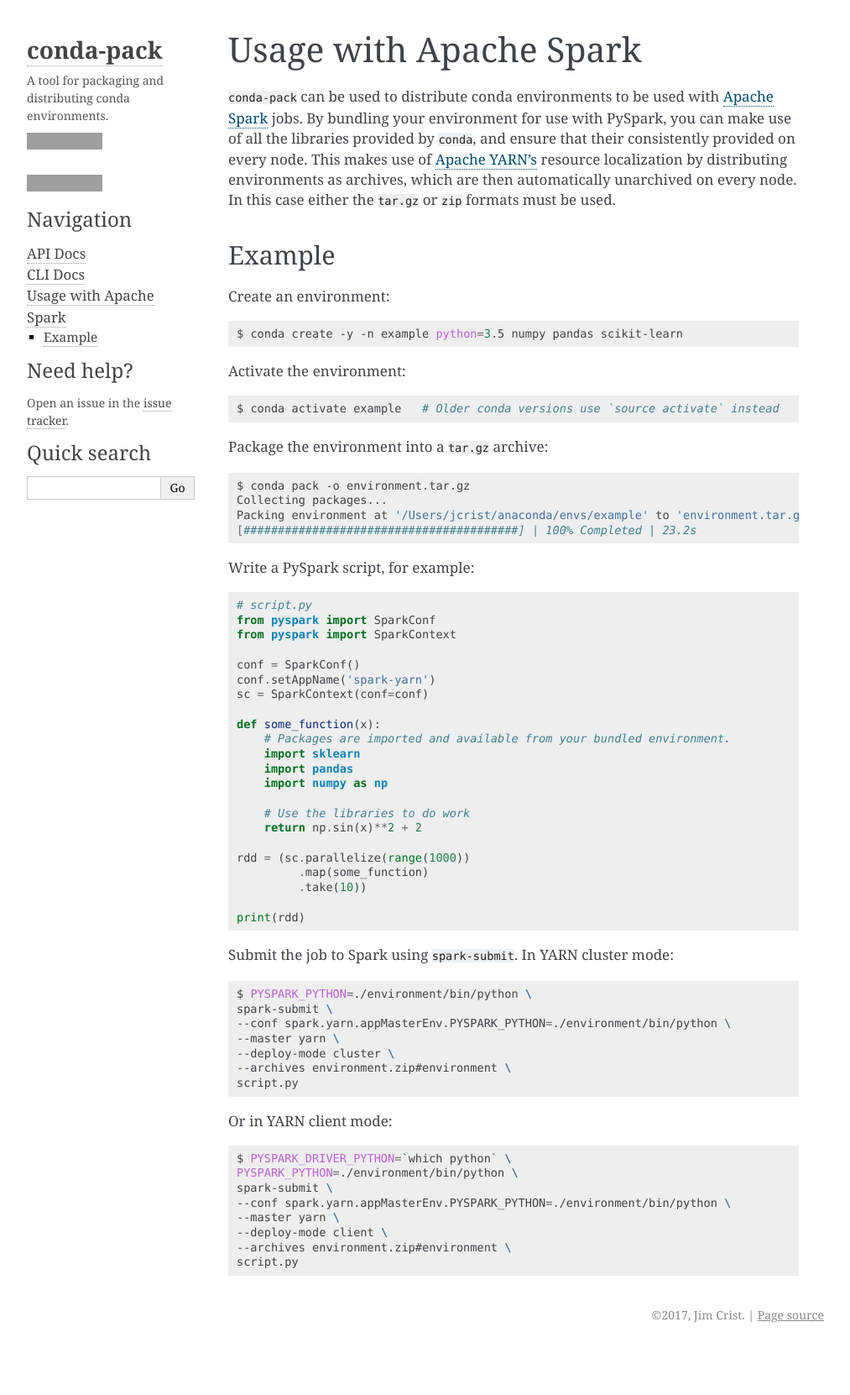
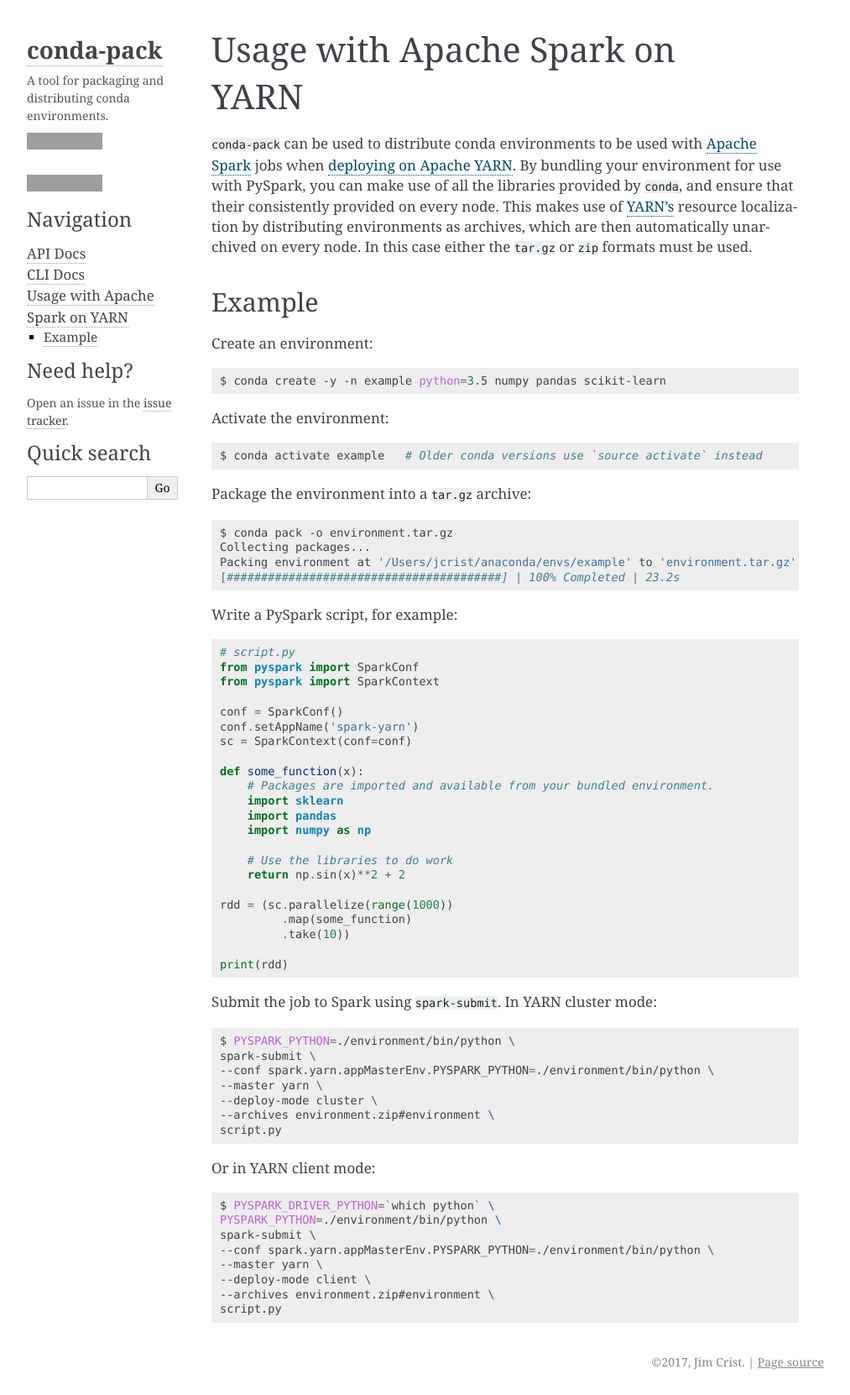
Before and after one commit to conda/conda-pack, a Sphinx documentation site: the page built from docs/source/spark.rst, in a window 1280 px wide. Shown: the whole page at 84% size, without its empty margins (138-1151 px from the left). Built offline with Sphinx 7.4.7, drawn with Linux system fonts in a browser that asks for light colours; before the commit the page ends 1605 px from its top, so only the background shows below that; grey boxes are pictures that could not be loaded.

Commit message:
A few edits

```diff
--- a/docs/source/conf.py
+++ b/docs/source/conf.py
@@ -34,7 +34,7 @@
     'travis_button': True,
     'show_powered_by': False,
     'page_width': '960px',
-    'sidebar_width': '220px',
+    'sidebar_width': '200px',
     'code_font_size': '0.8em'
 }
 html_sidebars = {
--- a/docs/source/index.rst
+++ b/docs/source/index.rst
@@ -18,8 +18,8 @@
 
 - Bundling an application with its environment for deployment
 
-- Packaging a conda environment for usage with Apache Spark (:doc:`see here
-  <spark>` for more information).
+- Packaging a conda environment for usage with Apache Spark when deploying on
+  YARN (:doc:`see here <spark>` for more information).
 
 - Packaging a conda environment for deployment on Apache YARN. One way to do
   this is to use `Skein <https://jcrist.github.io/skein/>`_.
--- a/docs/source/spark.rst
+++ b/docs/source/spark.rst
@@ -1,11 +1,12 @@
-Usage with Apache Spark
-=======================
+Usage with Apache Spark on YARN
+===============================
 
 ``conda-pack`` can be used to distribute conda environments to be used with
-`Apache Spark <http://spark.apache.org/>`_ jobs. By bundling your environment
-for use with PySpark, you can make use of all the libraries provided by
-``conda``, and ensure that their consistently provided on every node. This
-makes use of `Apache YARN's
+`Apache Spark <http://spark.apache.org/>`_ jobs when `deploying on Apache YARN
+<http://spark.apache.org/docs/latest/running-on-yarn.html>`_. By bundling your
+environment for use with PySpark, you can make use of all the libraries
+provided by ``conda``, and ensure that their consistently provided on every
+node. This makes use of `YARN's
 <https://hadoop.apache.org/docs/stable/hadoop-yarn/hadoop-yarn-site/YARN.html>`_
 resource localization by distributing environments as archives, which are then
 automatically unarchived on every node. In this case either the ``tar.gz`` or
```
